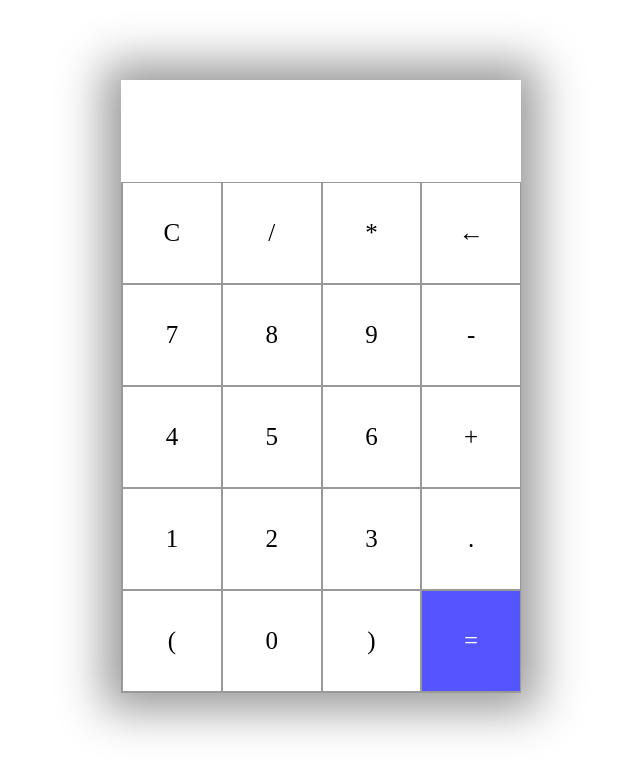
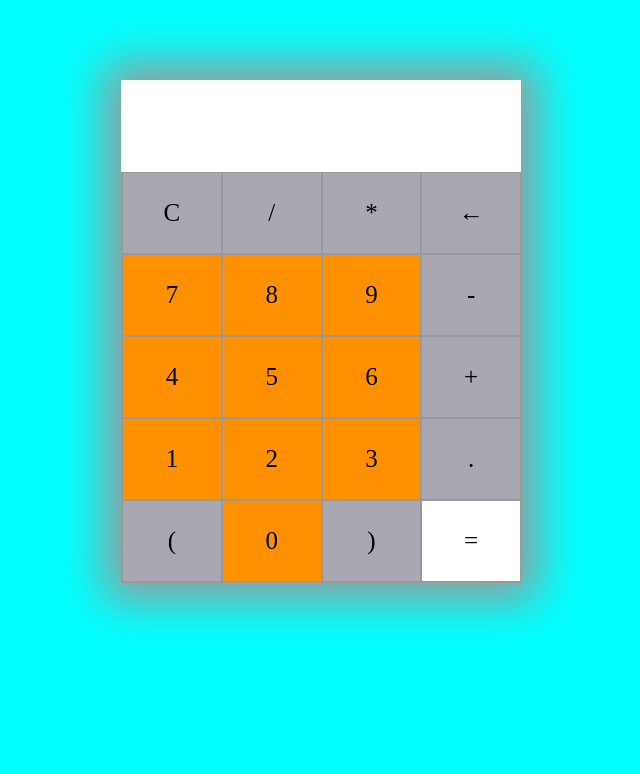
Before and after one commit to jibi5465/calculator, a plain HTML site: page index.html in a window 1280 px wide. Shown: the whole page, without its empty margins (319-959 px from the left). Drawn offline with Linux system fonts and the light colour scheme.

Commit message:
add style

```diff
--- a/index.html
+++ b/index.html
@@ -7,30 +7,31 @@
     <title>Calculator</title>
     <link rel="stylesheet" href="main.css" type="text/css">
 </head>
-<body>
-    <section>
+<body class="body">
+    <section class="section">
         <div class="container">
+            <div id="history"></div>
             <div id="display"></div>
             <div class="buttons">
-                <div class="button">C</div>
-                <div class="button">/</div>
-                <div class="button">*</div>
-                <div class="button">&larr;</div>
-                <div class="button">7</div>
-                <div class="button">8</div>
-                <div class="button">9</div>
-                <div class="button">-</div>
-                <div class="button">4</div>
-                <div class="button">5</div>
-                <div class="button">6</div>
-                <div class="button">+</div>
-                <div class="button">1</div>
-                <div class="button">2</div>
-                <div class="button">3</div>
-                <div class="button">.</div>
-                <div class="button">(</div>
-                <div class="button">0</div>
-                <div class="button">)</div>
+                <div class="button" id="button_equal" >C</div>
+                <div class="button" id="button_equal">/</div>
+                <div class="button" id="button_equal">*</div>
+                <div class="button" id="button_equal">&larr;</div>
+                <div class="button" id="button_number">7</div>
+                <div class="button" id="button_number">8</div>
+                <div class="button" id="button_number">9</div>
+                <div class="button" id="button_equal">-</div>
+                <div class="button" id="button_number">4</div>
+                <div class="button" id="button_number">5</div>
+                <div class="button" id="button_number">6</div>
+                <div class="button" id="button_equal">+</div>
+                <div class="button" id="button_number">1</div>
+                <div class="button" id="button_number">2</div>
+                <div class="button" id="button_number">3</div>
+                <div class="button" id="button_equal">.</div>
+                <div class="button" id="button_equal">(</div>
+                <div class="button" id="button_number">0</div>
+                <div class="button" id="button_equal">)</div>
                 <div id="equal" class="button">=</div>
             </div>
         </div>
--- a/main.css
+++ b/main.css
@@ -1,14 +1,27 @@
+.body{
+    background-color: aqua;
+}
+
 .container{
     max-width: 400px;
     margin: 10vh auto 0 auto;
     box-shadow: 0 0 43px 17px rgba(153,153,153,1);
+    background-color: white;
+}
+
+#history{
+    text-align: right;
+    height: 36px;
+    /* line-height: 30px; */
+    padding: 10px 15px 0px ;
+    font-size: 25px;
 }
 
 #display{
     text-align: right;
-    height: 70px;
-    line-height: 70px;
-    padding: 16px 8px;
+    height: 36px;
+    /* line-height: 70px; */
+    padding: 10px 15px 0px;
     font-size: 25px;
 }
 
@@ -26,19 +39,39 @@
 
 .button{
     border: 0.5px solid #999;
-    line-height: 100px;
+    line-height: 80px;
     text-align: center;
     font-size: 25px;
     cursor: pointer;
 }
 
-#equal{
-    background-color: #5555FF;
-    color: white;
+#button_number{
+    background-color: rgb(255, 145, 0);
 }
 
-.button:hover {
-    background-color: #000;
+#button_equal{
+    background-color: rgb(10 8 36 / 35%);
+}
+
+/* #equal{
+    background-color: #d455ff;
+    color: white;
+} */
+
+/* .button:hover {
+    background-color: #ff5555;
     color: white;
     transition: 0.5s ease-in-out;
+} */
+
+#button_number:hover{
+    background-color: #ff5555;
+    color: white;
+    transition: 0.1s ease-in-out;
 }
+
+#button_equal:hover{
+    background-color: #ff5555;
+    color: white;
+    transition: 0.1s ease-in-out;
+}
--- a/script/app.js
+++ b/script/app.js
@@ -1,4 +1,5 @@
 let display = document.getElementById('display');
+let history = document.getElementById('history');
 
 let buttons = Array.from(document.getElementsByClassName('button'));
 
@@ -19,9 +20,11 @@ buttons.map( button => {
                 break;
             case '=':
                 try{
-                    display.innerText = eval(display.innerText);
+                    history.innerText = eval(display.innerText);
+                    display.innerText = '';
                 } catch {
-                    display.innerText = 'undefined!';
+                    history.innerText = 'undefined!';
+                    display.innerText = '';
                 }
                 break;
             default:
```
